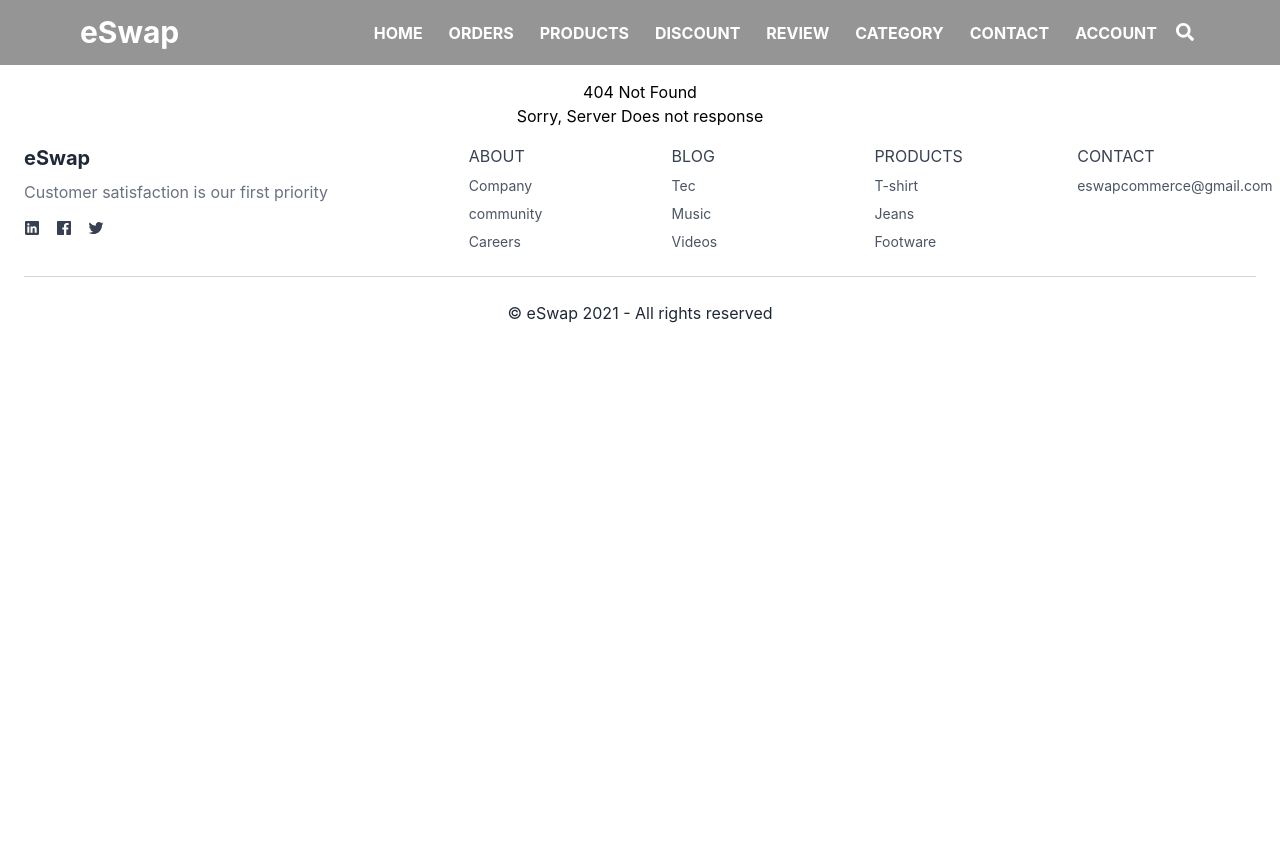
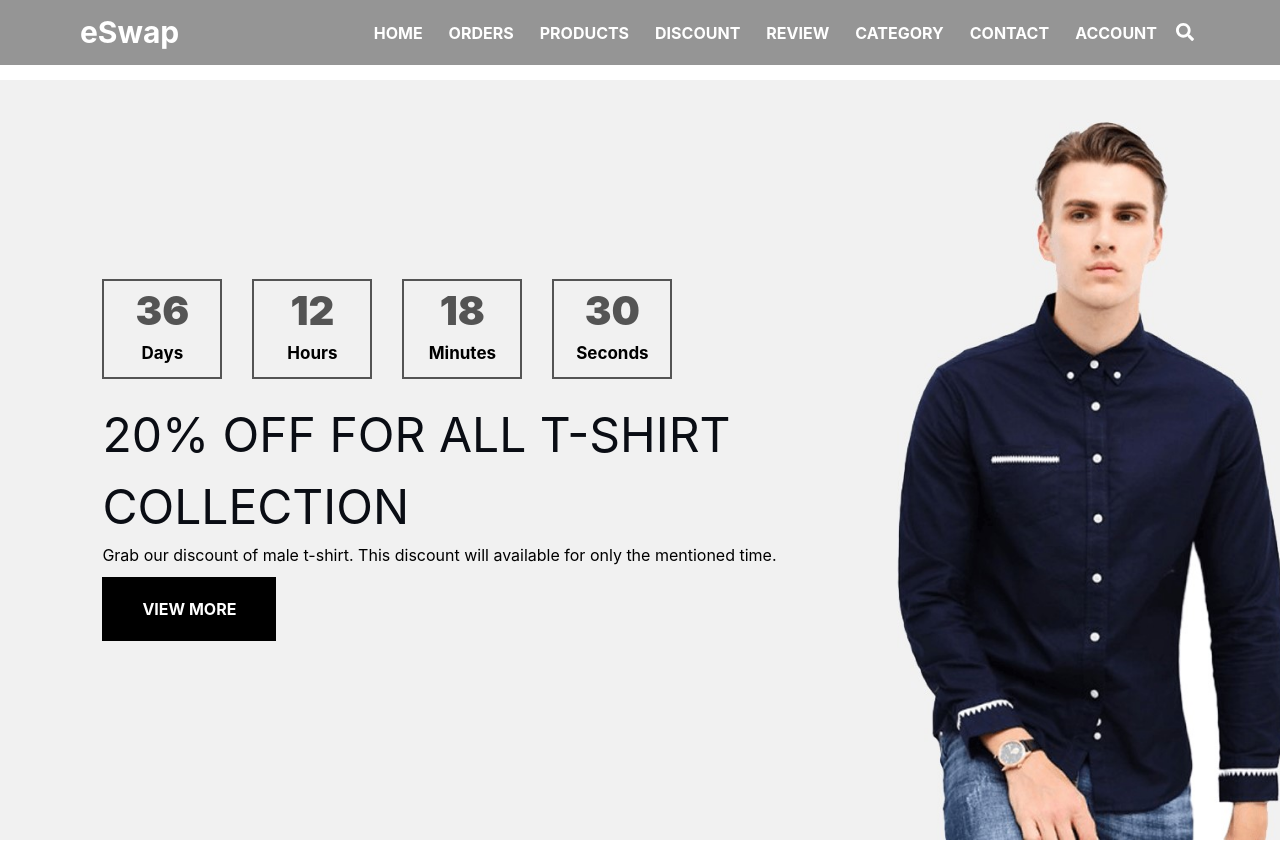
Before and after one commit to abidnuri/a2wist-commerce, a React (Create React App) app: page /discount in a window 1280 px wide. Shown: the top 842 px of the page. Before the commit the page ends 800 px from the top, so only its background shows below. Built offline with nearby package versions, Linux system fonts and the light colour scheme; no server answers.

Commit message:
discount top and route

```diff
--- a/src/App.js
+++ b/src/App.js
@@ -9,6 +9,7 @@ import About from "./components/About/About";
 import Contact from "./components/Contact/Contact";
 import Dashboard from "./components/Dashboard/Dashboard";
 import UserDashboard from "./components/Dashboard/UserDashboard/UserDashboard";
+import Discount from './components/Discount/Discount';
 import Home from "./components/Home/Home";
 import { auth } from "./components/Login/firebase.config";
 import ForgetPassword from './components/Login/ForgetPassword/ForgetPassword';
@@ -22,6 +23,7 @@ import Navbar from "./components/Shared/Navbar/Navbar";
 import ShopPage from "./components/ShopPage/ShopPage";
 import { ToastContainer } from 'react-toastify';
 import 'react-toastify/dist/ReactToastify.css';;
+
 
 function App() {
   const dispatch = useDispatch();
@@ -64,6 +66,7 @@ function App() {
           <Route path="/contact" component={Contact} />
           <Route path="/review" component={Review} />
           <Route path="/products" component={ShopPage} />
+          <Route path="/discount" component={Discount} />
           <Route path="/product/:productid" component={ProductDetail} />
           <Route path="/complete" component={SignupComplete} />
           <Route path="/about" component={About} />
--- a/src/Components/Discount/Discount.js
+++ b/src/Components/Discount/Discount.js
@@ -18,7 +18,7 @@ const Discount = () => {
   let interval = useRef();
 
   const startTimer = () => {
-    const countdownDate = new Date("August 30, 2021 00:00:00").getTime();
+    const countdownDate = new Date("September 13, 2021 00:00:00").getTime();
     interval = setInterval(() => {
       const now = new Date().getTime();
       const distance = countdownDate - now;
--- a/src/Components/Home/Home.js
+++ b/src/Components/Home/Home.js
@@ -9,9 +9,9 @@ const Home = () => {
   return (
     <div className="-mt-20">
       <Slider />
+      <Discount />
       <FeaturedProduct />
       <HotProducts />
-      <Discount />
     </div>
   );
 };
```
